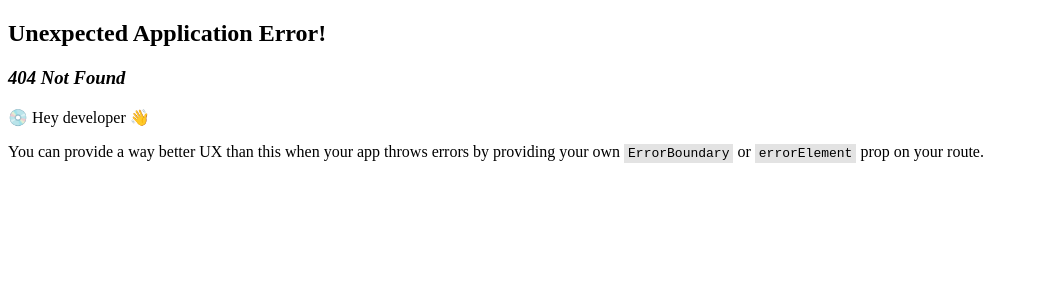
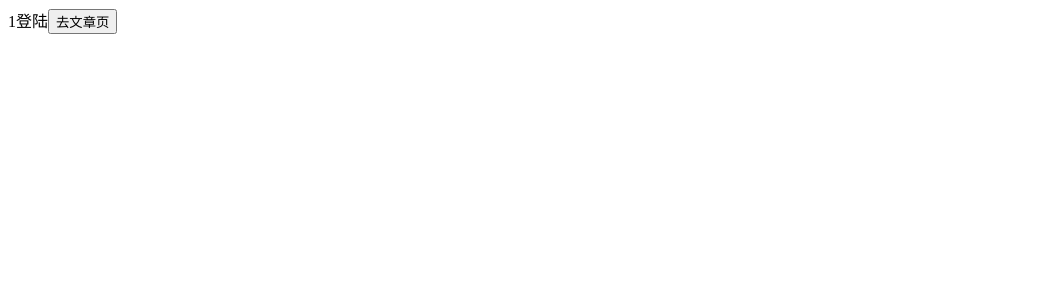
Before and after one commit to FighttingEDG/reactRouter, a React (Vite) app: page /login/1 in a window 1280 px wide. Before the commit this address had no page. Shown: the top 300 px of the page, without its empty margins (0-1039 px from the left). Built offline with nearby package versions, Linux system fonts and the light colour scheme.

Commit message:
路由传参，param传参

```diff
--- a/src/page/article/index.jsx
+++ b/src/page/article/index.jsx
@@ -5,8 +5,8 @@ const Article = () => {
     const navigate = useNavigate();
     return <div>
         文章组件
-        {/* searchParams传参 */}
-        <button onClick={() => navigate("/login?name=jevon")}>去登陆页</button>
+        {/* params传参 */}
+        <button onClick={() => navigate("/login/1001")}>去登陆页</button>
     </div>
 }
 export default Article;
--- a/src/page/login/index.jsx
+++ b/src/page/login/index.jsx
@@ -1,9 +1,10 @@
-import { useNavigate, useSearchParams } from "react-router-dom";
+import { useNavigate, useParams } from "react-router-dom";
 const Login = () => {
     const navigate = useNavigate();
-    const [params] = useSearchParams();
+    const params = useParams();
+    let id = params.id;
     return <div>
-        {params.get("name")}
+        {id}
         登陆
         <button onClick={() => navigate("/article")}>去文章页</button>
     </div>
--- a/src/router/index.jsx
+++ b/src/router/index.jsx
@@ -5,7 +5,8 @@ import { createBrowserRouter } from 'react-router-dom'
 
 const router = createBrowserRouter([
     {
-        path: '/login',
+        // param传参需要占位符
+        path: '/login/:id',
         element: <Login />
     },
     {
```
